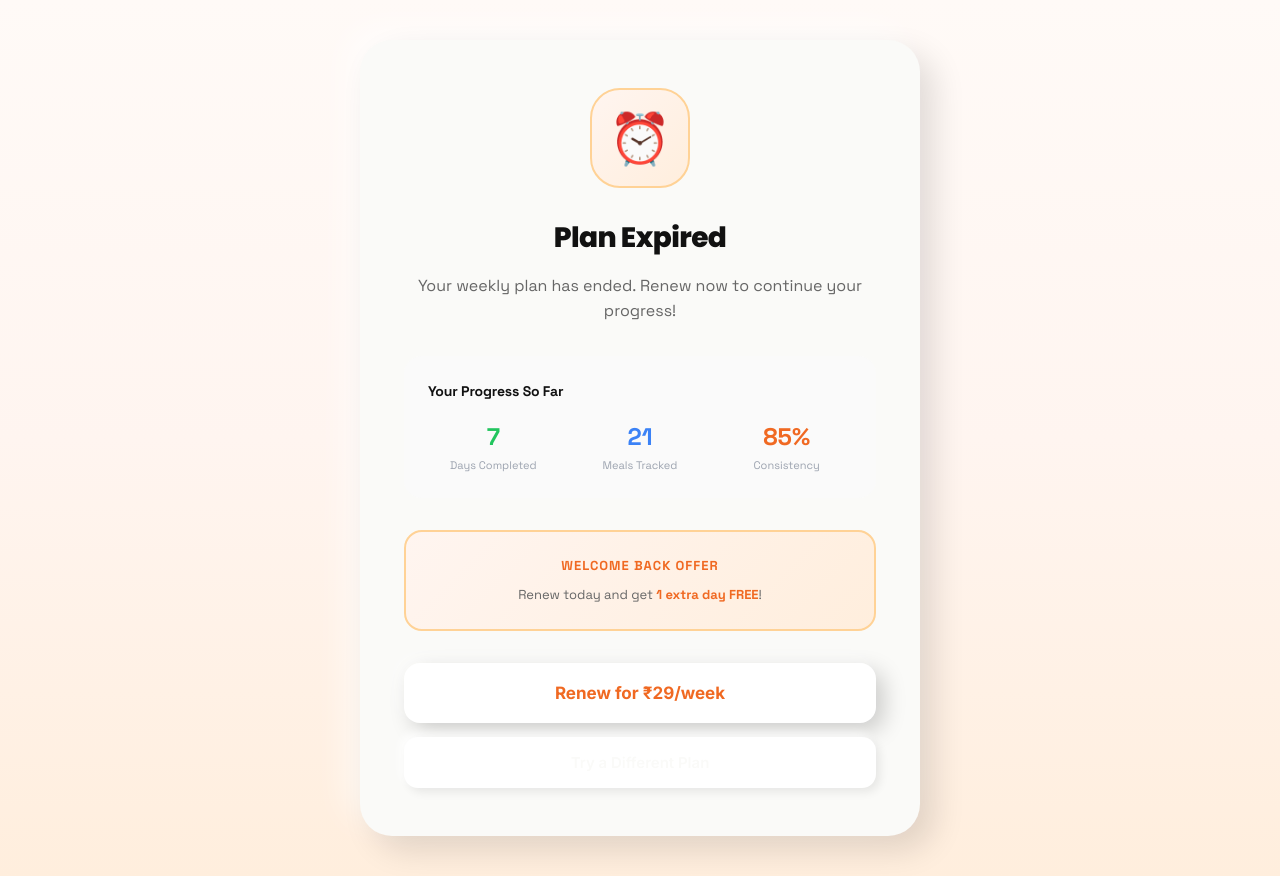
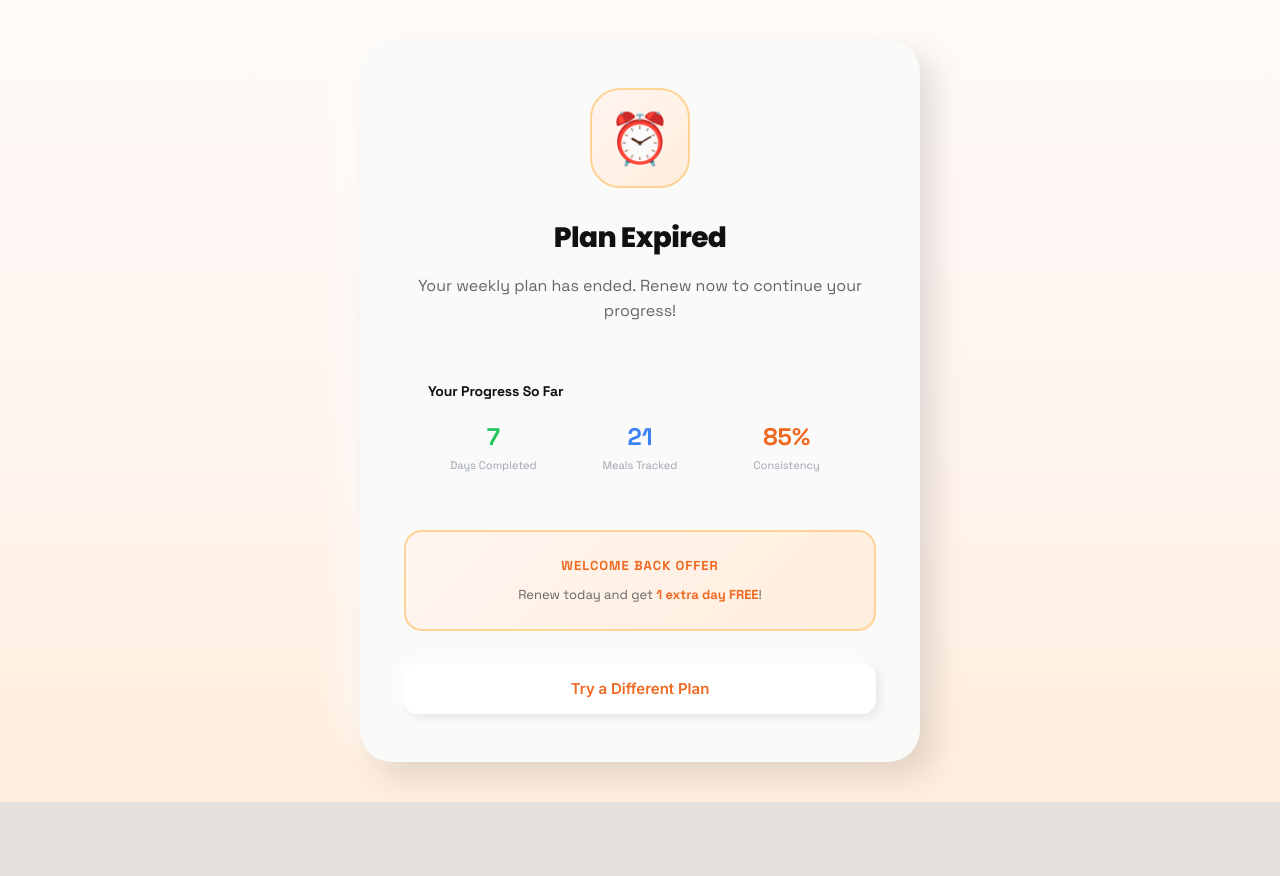
Before and after one commit to AlgorithSage/Reliv, a React (Vite) app in the folder frontend/: page /return-expired in a window 1280 px wide. After the commit the page ends 802 px from the top, so only its background shows below. Built offline with nearby package versions, Linux system fonts and the light colour scheme; no server answers; a web font is replaced by a local one.

Commit message:
UI Fixes

```diff
--- /dev/null
+++ b/frontend/fix-return-expired-btn.js
@@ -0,0 +1,27 @@
+const fs = require('fs');
+const file = 'src/pages/ReturnExpiredScreen.jsx';
+let content = fs.readFileSync(file, 'utf8');
+
+const replacement = `  <MaterialButton
+  onClick={() => navigate('/change-plan')}
+  style={{
+    width: '100%',
+    color: '#F06922',
+    borderRadius: 14,
+    padding: '16px',
+    fontSize: 15,
+    fontWeight: 600,
+  }}
+  >
+    Try a Different Plan
+  </MaterialButton>`;
+
+const regex = /<MaterialButton[\s\S]*?Try a Different Plan[\s\S]*?<\/MaterialButton>/;
+
+if (regex.test(content)) {
+    content = content.replace(regex, replacement);
+    fs.writeFileSync(file, content);
+    console.log("ReturnExpiredScreen fixed!");
+} else {
+    console.log("Could not find button in ReturnExpiredScreen");
+}
--- a/frontend/src/pages/ReturnExpiredScreen.jsx
+++ b/frontend/src/pages/ReturnExpiredScreen.jsx
@@ -112,39 +112,14 @@ export default function ReturnExpiredScreen() {
  {/* Action Buttons */}
  <div style={{ display: 'grid', gap: 14 }}>
    <MaterialButton
- onClick={() => navigate('/renew-plan')}
- style={{
- width: '100%',
- background: 'linear-gradient(135deg, #F06922 0%, #E85C25 100%)',
- border: 'none',
- borderRadius: 16,
- padding: '20px',
- fontSize: 17,
- fontWeight: 700,
- color: '#FFFFFF',
- cursor: 'pointer',
- boxShadow: '8px 8px 22px rgba(0,0,0,0.18), -6px -6px 18px rgba(255,255,255,0.5), inset 0 1px 0 rgba(255,255,255,0.2)',
- display: 'flex',
- alignItems: 'center',
- justifyContent: 'center',
- gap: 10,
- }}
- >
- Renew for ₹29/week
- </MaterialButton>
-
- <MaterialButton
   onClick={() => navigate('/change-plan')}
   style={{
     width: '100%',
- background: '#FAFAF8',
- border: 'none',
+    color: '#F06922',
     borderRadius: 14,
     padding: '16px',
     fontSize: 15,
     fontWeight: 600,
- color: '#666',
- cursor: 'pointer',
   }}
   >
     Try a Different Plan
```
Lines whose indentation alone changed are shown as unchanged.
